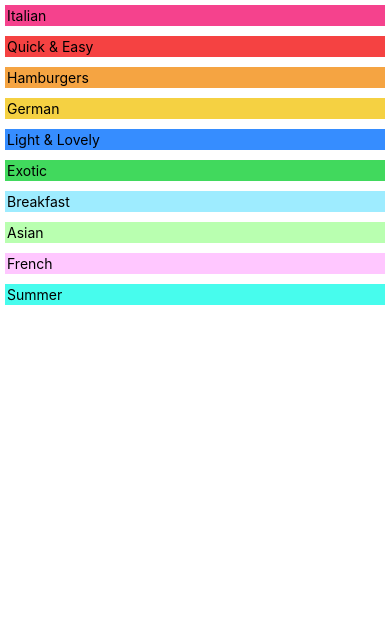
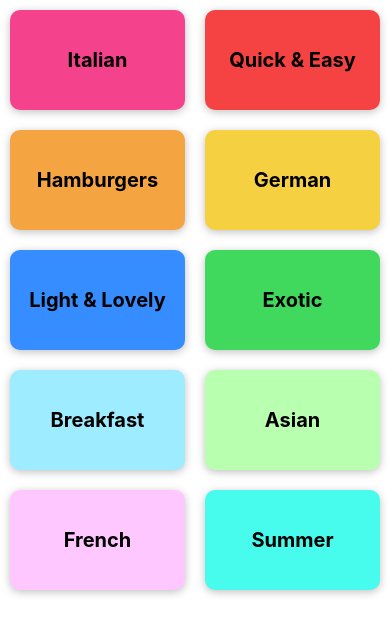
Before and after one commit to Armanai001/Meal_app_React_Native, a React Native app: screen / in a window 390 px wide. Shown: the top 634 px of the page. Built offline with nearby package versions, Linux system fonts and the light colour scheme.

Commit message:
Adding style to grid tiles

```diff
--- a/App.tsx
+++ b/App.tsx
@@ -1,13 +1,21 @@
-import {SafeAreaView, View} from "react-native";
+import {SafeAreaView, StyleSheet, View} from "react-native";
 import CategoryScreen from "./Screens/CategoryScreen";
+import {StatusBar} from "expo-status-bar";
 
 
 export default function App() {
     return (
-        <View>
+        <View style={styles.container}>
             <SafeAreaView>
+                <StatusBar style='light'/>
                 <CategoryScreen/>
             </SafeAreaView>
         </View>
     );
 }
+
+const styles = StyleSheet.create({
+    container: {
+        flex: 1
+    }
+})
--- a/Components/CategoryGridTile.tsx
+++ b/Components/CategoryGridTile.tsx
@@ -1,20 +1,38 @@
-import {Pressable, StyleSheet, Text, View} from "react-native";
+import {Platform, Pressable, StyleSheet, Text, View} from "react-native";
 
 export default function CategoryGridTile({title, bgColor}: { title: string, bgColor: string }) {
-    return <View style={[styles.container, {backgroundColor: bgColor}]}>
-        <Pressable>
-            <View>
-                <Text>
-                    {title}
-                </Text>
-            </View>
-        </Pressable>
-    </View>
+    return <Pressable android_ripple={{color: '#ccc'}}
+                      style={({pressed}) => [styles.container, {backgroundColor: bgColor}, pressed ? styles.buttonPressed : null]}>
+        <View>
+            <Text style={styles.text}>
+                {title}
+            </Text>
+        </View>
+    </Pressable>
+
 }
 
 const styles = StyleSheet.create({
     container: {
-        margin: 5,
-        padding: 2
+        margin: 10,
+        padding: 2,
+        flex: 1,
+        borderRadius: 10,
+        height: 100,
+        justifyContent: 'center',
+        alignItems: 'center',
+        elevation: 4,
+        shadowColor: 'black',
+        shadowOpacity: 0.25,
+        shadowOffset: {width: 0, height: 2},
+        shadowRadius: 8,
+        overflow: Platform.select({android: 'hidden'}),
+    },
+    buttonPressed: {
+        opacity: 0.8
+    },
+    text: {
+        fontSize: 20,
+        fontWeight: 'bold',
     }
 })
--- a/Screens/CategoryScreen.tsx
+++ b/Screens/CategoryScreen.tsx
@@ -1,4 +1,4 @@
-import {FlatList, ListRenderItemInfo, View} from "react-native";
+import {FlatList, ListRenderItemInfo, StyleSheet, View} from "react-native";
 import CategoryGridTile from "../Components/CategoryGridTile";
 import {CATEGORIES} from "../data/data";
 
@@ -7,9 +7,17 @@ function renderCategoryItem(itemData: ListRenderItemInfo<any>) {
 }
 
 export default function CategoryScreen() {
-    return <View>
+    return <View style={styles.container}>
         <FlatList data={CATEGORIES}
                   keyExtractor={(item) => item.id}
-                  renderItem={renderCategoryItem}/>
+                  renderItem={renderCategoryItem}
+                  numColumns={2}
+        />
     </View>
 }
+
+const styles = StyleSheet.create({
+    container: {
+        height:"100%"
+    }
+})
--- a/app.json
+++ b/app.json
@@ -4,6 +4,7 @@
     "slug": "Meal_app_React_Native",
     "version": "1.0.0",
     "orientation": "portrait",
+    "backgroundColor": "#2a1f17",
     "icon": "./assets/icon.png",
     "userInterfaceStyle": "light",
     "splash": {
```
